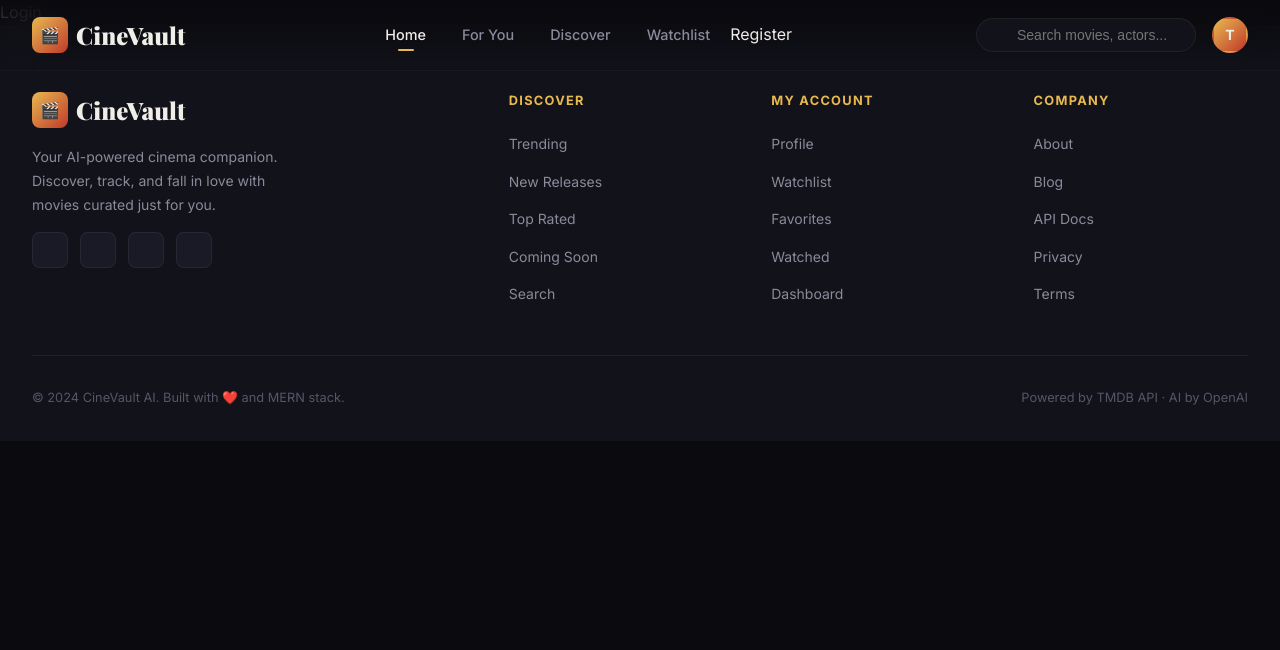
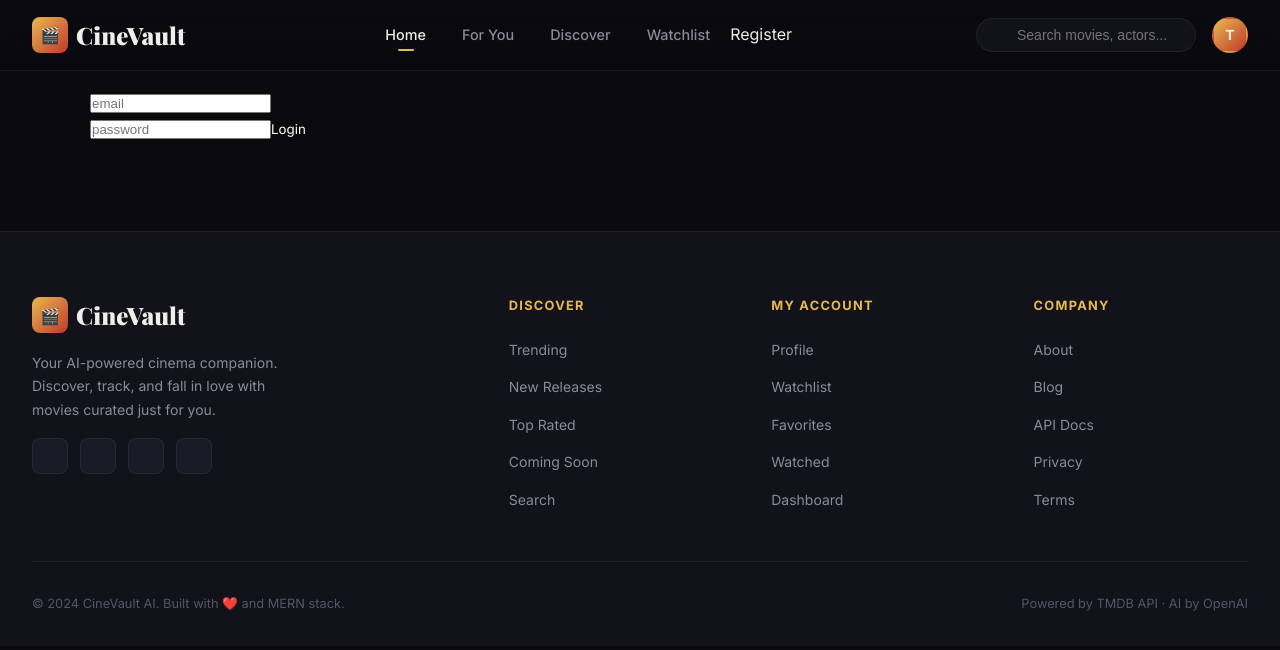
Before and after one commit to pateltirth05/CineVault, a React (Vite) app in the folder frontend/: page /login in a window 1280 px wide. Shown: the top 650 px of the page. Built offline with nearby package versions, Linux system fonts and the light colour scheme.

Commit message:
Login module done

```diff
--- a/frontend/src/pages/Login.jsx
+++ b/frontend/src/pages/Login.jsx
@@ -1,8 +1,53 @@
-import React from 'react'
+import React, { useState } from 'react'
+import { loginUser } from '../services/authService'
+import { useNavigate } from 'react-router-dom'
 
 const Login = () => {
+  const navigate=useNavigate()
+  const [formData,setFormData]=useState({
+    email:"",
+    password:""
+  })
+  const handleChange=(e)=>{
+    setFormData({
+      ...formData,
+      [e.target.name]:e.target.value
+    })
+  }
+  const handleSubmit=async(e)=>{
+    e.preventDefault();
+
+    try {
+      const data=await loginUser(formData)
+      console.log(data)
+      localStorage.setItem("token",data.token)
+      navigate("/")
+    } catch (error) {
+      console.log(error.response?.data)
+    }
+  }
   return (
-    <div>Login</div>
+    <>
+    <form onSubmit={handleSubmit} style={{color:'white',margin:"90px"}}>
+
+      <input
+    type="email"
+    name="email"
+    value={formData.email}
+    placeholder='email'
+    onChange={handleChange}
+/><br>
+</br>
+<input
+    type="password"
+    name="password"
+    placeholder='password'
+    value={formData.password}
+    onChange={handleChange}
+/>
+<button type='submit' style={{color:'white'}}>Login</button>
+    </form>
+    </>
   )
 }
 
--- a/frontend/src/services/authService.js
+++ b/frontend/src/services/authService.js
@@ -4,3 +4,7 @@ export const registerUser=async(userData)=>{
     const response=await api.post("/auth/register",userData)
     return response.data;
 }
+export const loginUser=async(userData)=>{
+    const response=await api.post("/auth/login",userData)
+    return response.data
+}
```
